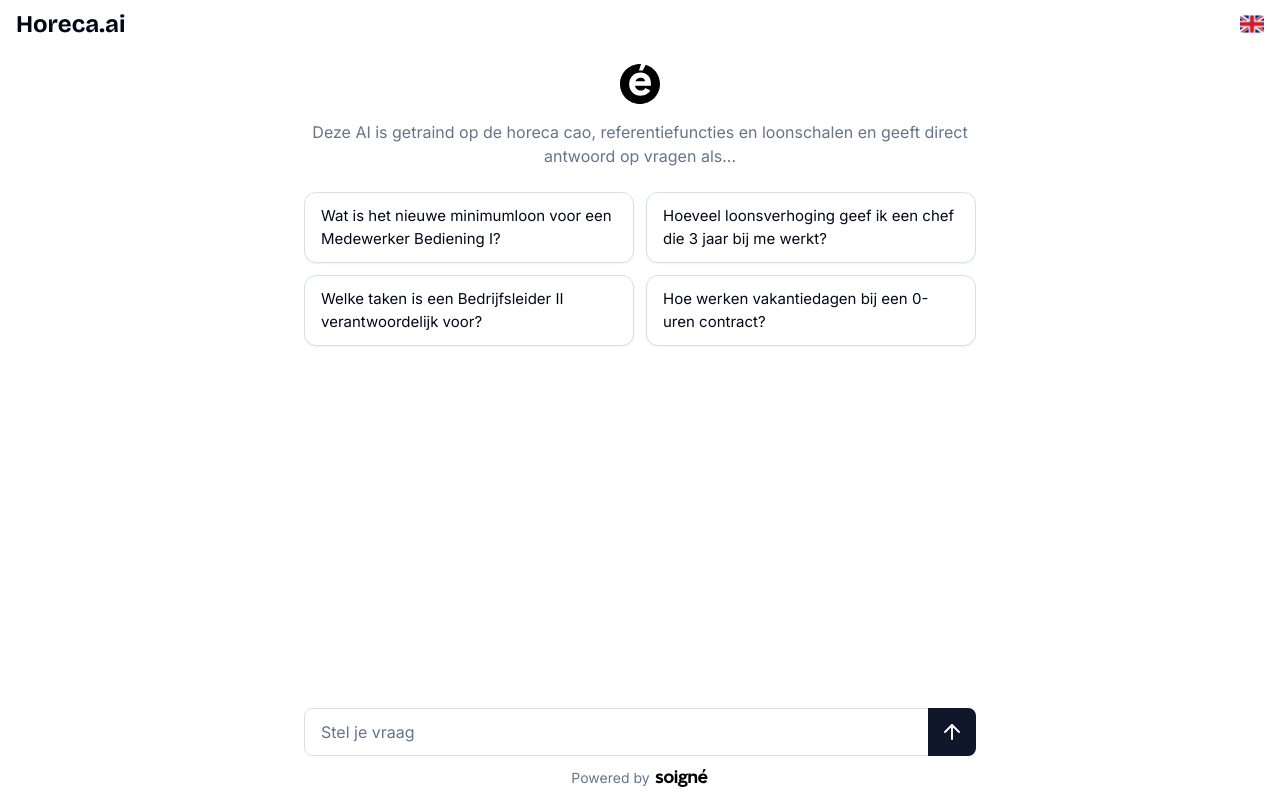
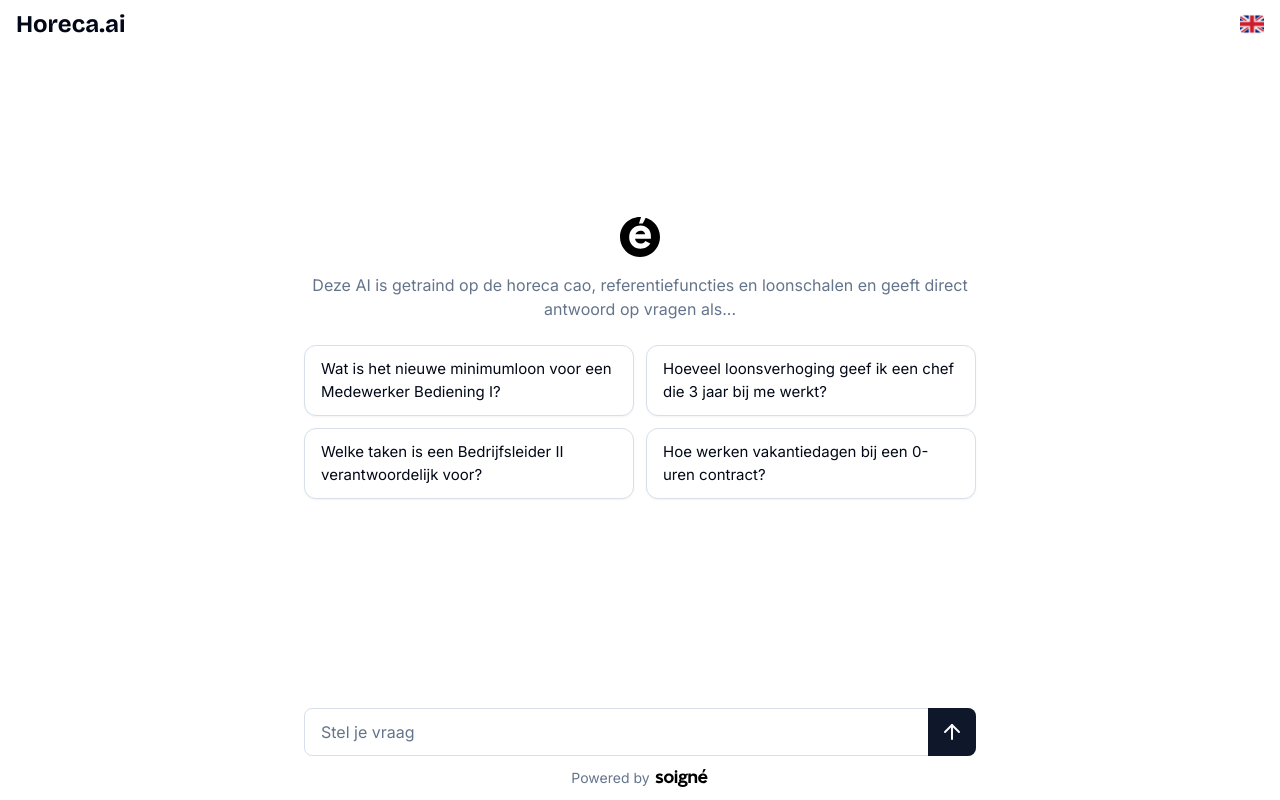
Before and after one commit to lucasschakel/horeca-referentiefuncties, a Next.js app: page / in a window 1280 px wide. Built offline with nearby package versions, Linux system fonts and the light colour scheme.

Commit message:
echt joh?

```diff
--- a/app/page.tsx
+++ b/app/page.tsx
@@ -113,6 +113,7 @@ export default function Home() {
   }
 
   const t = translations[language as keyof typeof translations]
+  const isEmpty = messages.length === 0
 
   return (
     <ChatLayout
@@ -120,19 +121,18 @@ export default function Home() {
       language={language}
       onLanguageChange={handleLanguageChange}
       onRefresh={handleRefresh}
-      showRefresh={messages.length > 0}
+      showRefresh={!isEmpty}
       inputRef={inputRef}
       inputMessage={inputMessage}
       onInputChange={(e) => setInputMessage(e.target.value)}
       onSendMessage={() => handleSendMessage(inputMessage)}
       placeholderText={
-        messages.length === 0
-          ? t.inputPlaceholderInitial
-          : t.inputPlaceholderOngoing
+        isEmpty ? t.inputPlaceholderInitial : t.inputPlaceholderOngoing
       }
       poweredByText={t.poweredBy}
+      isEmpty={isEmpty}
     >
-      {messages.length === 0 ? (
+      {isEmpty ? (
         <EmptyState t={t} onSendMessage={handleSendMessage} />
       ) : (
         <ChatMessages
--- a/components/ui/ChatBubble.tsx
+++ b/components/ui/ChatBubble.tsx
@@ -32,7 +32,7 @@ const ChatBubble: React.FC<ChatBubbleProps> = ({
           isUser
             ? 'max-w-[70%] rounded-3xl bg-primary px-5 py-2.5 text-primary-foreground'
             : isThinking
-              ? 'animate-pulse rounded-2xl'
+              ? 'animate-pulse pl-1'
               : 'max-w-[95%] pl-1'
         }`}
       >
--- a/components/ui/ChatLayout.tsx
+++ b/components/ui/ChatLayout.tsx
@@ -17,6 +17,7 @@ interface ChatLayoutProps {
   onSendMessage: () => void
   placeholderText: string
   poweredByText: string
+  isEmpty: boolean
 }
 
 const ChatLayout: React.FC<ChatLayoutProps> = ({
@@ -32,6 +33,7 @@ const ChatLayout: React.FC<ChatLayoutProps> = ({
   onSendMessage,
   placeholderText,
   poweredByText,
+  isEmpty,
 }) => {
   return (
     <>
@@ -42,8 +44,12 @@ const ChatLayout: React.FC<ChatLayoutProps> = ({
         onRefresh={onRefresh}
         showRefresh={showRefresh}
       />
-      <main className="flex-1 overflow-y-auto">
-        <div className="mx-auto w-full max-w-2xl px-3 py-4 md:px-0">
+      <main
+        className={`flex-1 overflow-y-auto ${isEmpty ? 'flex items-center' : ''}`}
+      >
+        <div
+          className={`mx-auto w-full max-w-2xl px-3 ${isEmpty ? 'py-0 pb-[40px]' : 'py-4'} md:px-0`}
+        >
           {children}
         </div>
       </main>
--- a/components/ui/EmptyState.tsx
+++ b/components/ui/EmptyState.tsx
@@ -19,7 +19,7 @@ interface EmptyStateProps {
 
 const EmptyState: React.FC<EmptyStateProps> = ({ t, onSendMessage }) => {
   return (
-    <div className="pb-[40px]">
+    <>
       <div className="mb-6 flex flex-col items-center">
         <div className="relative mb-4 h-[40px] w-[40px]">
           <Image
@@ -46,7 +46,7 @@ const EmptyState: React.FC<EmptyStateProps> = ({ t, onSendMessage }) => {
           </ExampleQuestion>
         ))}
       </div>
-    </div>
+    </>
   )
 }
 
```
